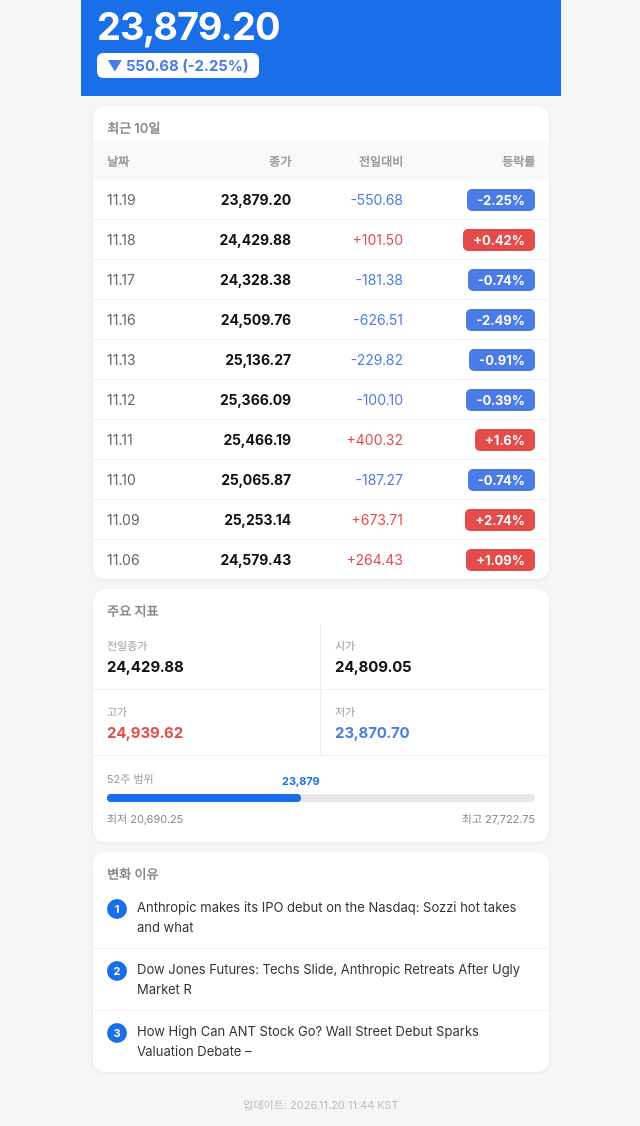
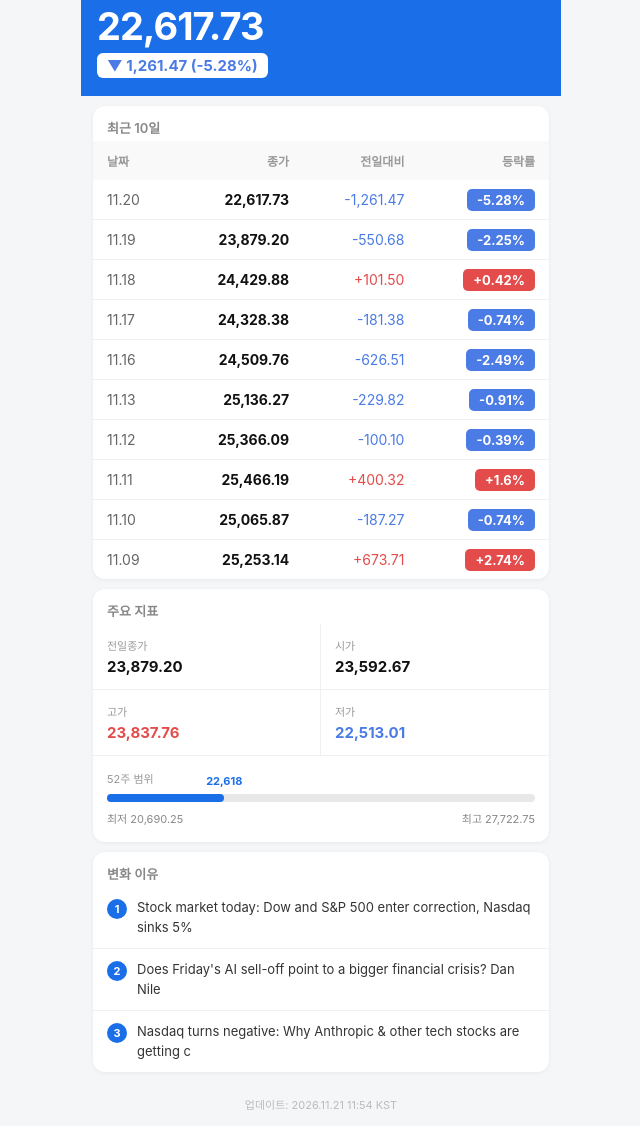
Before and after one commit to nararayoll/market-dashboard, a plain HTML site: page nasdaq_daily.html in a window 1280 px wide. Shown: the part 50-1176 px from the top of the page, without its empty margins (319-959 px from the left). Drawn offline with Linux system fonts and the light colour scheme.

Commit message:
Update NASDAQ daily report 2026-11-21

```diff
--- a/nasdaq_daily.html
+++ b/nasdaq_daily.html
@@ -27,9 +27,9 @@
   .card-value { font-size: 15px; font-weight: 700; }
   .week52-wrap { padding: 14px 14px 16px; }
   .week52-bar-bg { background: #e8e8e8; border-radius: 4px; height: 8px; margin: 8px 0; position: relative; }
-  .week52-bar-fill { background: #1a6fe8; height: 8px; border-radius: 4px; width: 45.3%; }
+  .week52-bar-fill { background: #1a6fe8; height: 8px; border-radius: 4px; width: 27.4%; }
   .week52-labels { display: flex; justify-content: space-between; font-size: 11px; color: #888; }
-  .week52-current { position: absolute; top: -20px; left: 45.3%; transform: translateX(-50%); font-size: 11px; color: #1a6fe8; font-weight: 700; white-space: nowrap; }
+  .week52-current { position: absolute; top: -20px; left: 27.4%; transform: translateX(-50%); font-size: 11px; color: #1a6fe8; font-weight: 700; white-space: nowrap; }
   .reason-card { display: flex; align-items: flex-start; gap: 10px; padding: 11px 14px; border-bottom: 1px solid #f0f0f0; }
   .reason-card:last-child { border-bottom: none; }
   .reason-num { background: #1a6fe8; color: #fff; border-radius: 50%; width: 20px; height: 20px; display: flex; align-items: center; justify-content: center; font-size: 11px; font-weight: 700; flex-shrink: 0; margin-top: 1px; }
@@ -41,8 +41,8 @@
 
 <div class="header">
   <div class="header-title">나스닥 종합</div>
-  <div class="header-price">23,879.20</div>
-  <div class="header-change">▼ 550.68 (-2.25%)</div>
+  <div class="header-price">22,617.73</div>
+  <div class="header-change">▼ 1,261.47 (-5.28%)</div>
 </div>
 
 <div class="section">
@@ -57,6 +57,12 @@
       </tr>
     </thead>
     <tbody>
+        <tr>
+          <td>11.20</td>
+          <td><strong>22,617.73</strong></td>
+          <td style="color:#4b7be4">-1,261.47</td>
+          <td><span style="background:#4b7be4;color:#fff;padding:3px 10px;border-radius:5px;font-size:13px;font-weight:700">-5.28%</span></td>
+        </tr>
         <tr>
           <td>11.19</td>
           <td><strong>23,879.20</strong></td>
@@ -110,12 +116,6 @@
           <td><strong>25,253.14</strong></td>
           <td style="color:#e44b4b">+673.71</td>
           <td><span style="background:#e44b4b;color:#fff;padding:3px 10px;border-radius:5px;font-size:13px;font-weight:700">+2.74%</span></td>
-        </tr>
-        <tr>
-          <td>11.06</td>
-          <td><strong>24,579.43</strong></td>
-          <td style="color:#e44b4b">+264.43</td>
-          <td><span style="background:#e44b4b;color:#fff;padding:3px 10px;border-radius:5px;font-size:13px;font-weight:700">+1.09%</span></td>
         </tr></tbody>
   </table>
 </div>
@@ -123,16 +123,16 @@
 <div class="section">
   <div class="section-title">주요 지표</div>
   <div class="cards">
-    <div class="card"><div class="card-label">전일종가</div><div class="card-value">24,429.88</div></div>
-    <div class="card"><div class="card-label">시가</div><div class="card-value">24,809.05</div></div>
-    <div class="card"><div class="card-label">고가</div><div class="card-value" style="color:#e44b4b">24,939.62</div></div>
-    <div class="card"><div class="card-label">저가</div><div class="card-value" style="color:#4b7be4">23,870.70</div></div>
+    <div class="card"><div class="card-label">전일종가</div><div class="card-value">23,879.20</div></div>
+    <div class="card"><div class="card-label">시가</div><div class="card-value">23,592.67</div></div>
+    <div class="card"><div class="card-label">고가</div><div class="card-value" style="color:#e44b4b">23,837.76</div></div>
+    <div class="card"><div class="card-label">저가</div><div class="card-value" style="color:#4b7be4">22,513.01</div></div>
   </div>
   <div class="week52-wrap">
     <div class="card-label">52주 범위</div>
     <div class="week52-bar-bg">
       <div class="week52-bar-fill"></div>
-      <div class="week52-current">23,879</div>
+      <div class="week52-current">22,618</div>
     </div>
     <div class="week52-labels">
       <span>최저 20,690.25</span>
@@ -146,19 +146,19 @@
 
         <div class="reason-card">
           <span class="reason-num">1</span>
-          <span class="reason-text">Anthropic makes its IPO debut on the Nasdaq: Sozzi hot takes and what </span>
+          <span class="reason-text">Stock market today: Dow and S&P 500 enter correction, Nasdaq sinks 5% </span>
         </div>
         <div class="reason-card">
           <span class="reason-num">2</span>
-          <span class="reason-text">Dow Jones Futures: Techs Slide, Anthropic Retreats After Ugly Market R</span>
+          <span class="reason-text">Does Friday's AI sell-off point to a bigger financial crisis? Dan Nile</span>
         </div>
         <div class="reason-card">
           <span class="reason-num">3</span>
-          <span class="reason-text">How High Can ANT Stock Go? Wall Street Debut Sparks Valuation Debate –</span>
+          <span class="reason-text">Nasdaq turns negative: Why Anthropic & other tech stocks are getting c</span>
         </div>
 </div>
 
-<div class="updated">업데이트: 2026.11.20 11:44 KST</div>
+<div class="updated">업데이트: 2026.11.21 11:54 KST</div>
 
 </body>
 </html>
```
